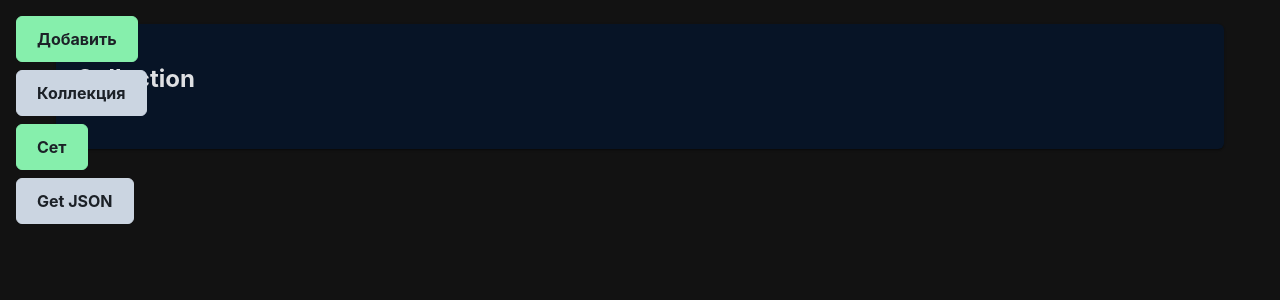
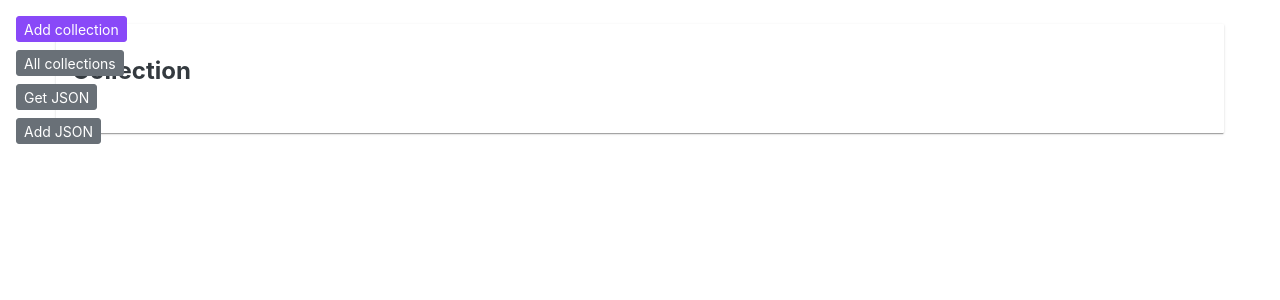
Before and after one commit to zhuroff/phrase-trainee, a React (Create React App) app: page / in a window 1280 px wide. Shown: the top 300 px of the page. Built offline with nearby package versions, Linux system fonts and the light colour scheme.

Commit message:
JSON parsing added

```diff
--- a/src/App.tsx
+++ b/src/App.tsx
@@ -27,9 +27,7 @@ export const App = () => {
         {layoutParams.collectionSection.isActive &&
           <SetCollection />
         }
-        {layoutParams.currentCollection.current &&
-          <SingleCollection />
-        }
+        <SingleCollection />
       </LangPairsProvider>
     </div>
   );
--- a/src/components/NavBar.tsx
+++ b/src/components/NavBar.tsx
@@ -1,28 +1,61 @@
-import { useState } from 'react';
-import { LayoutSwitcherBoolean, LayoutSwitcherCollection, useLayoutSwitcher } from '../hooks/useLayoutSwitcher'
+import { useEffect, useState } from 'react';
+import { LayoutSwitcherBoolean, useLayoutSwitcher } from '../hooks/useLayoutSwitcher'
 import { Button } from 'primereact/button';
 import { Dialog } from 'primereact/dialog';
 import { InputTextarea } from 'primereact/inputtextarea';
+import { useLangPairs } from '../hooks/useLangPairs';
 
 export const NavBar = () => {
   const { layoutParams, setLayoutParams } = useLayoutSwitcher()
-  const [isDialogVisible, setIsDialogVisible] = useState(false)
+  const { langPairs, setLangPair } = useLangPairs()
+  const [dialogConfig, setIsDialogConfig] = useState({ isActive: false, isSave: false })
   const [jsonCollection, setJsonCollection] = useState('')
-  const updateLayoutParams = (key: string, value: LayoutSwitcherBoolean | LayoutSwitcherCollection) => {
+  const updateLayoutParams = (key: string, value: LayoutSwitcherBoolean) => {
     setLayoutParams({
       ...layoutParams,
-      [key]: 'isActive' in value
-        ? { ...value, isActive: !value.isActive }
-        : { ...value, current: null }
+      [key]: { ...value, isActive: !value.isActive }
     })
   }
   const getAndPrintJSON = () => {
     const collection = localStorage.getItem('collection')
     if (collection) {
       setJsonCollection(collection)
-      setIsDialogVisible(true)
+      setIsDialogConfig({
+        isActive: true,
+        isSave: false
+      })
     }
   }
+
+  const insertJSON = () => {
+    setJsonCollection('')
+    setIsDialogConfig({
+      isActive: true,
+      isSave: true
+    })
+  }
+
+  const addDataToCollection = () => {
+    const collection = localStorage.getItem('collection')
+    try {
+      const newCollection = JSON.parse(jsonCollection)
+      const oldCollection = collection ? JSON.parse(collection) : {}
+      const resultCollection = Object.assign(oldCollection, newCollection)
+      setLangPair(resultCollection)
+      setIsDialogConfig({
+        isActive: false,
+        isSave: false
+      })
+    } catch (error) {
+      console.error(error)
+    }
+  }
+
+  useEffect(() => {
+    if (langPairs) {
+      localStorage.setItem('collection', JSON.stringify(langPairs))
+    }
+  }, [langPairs])
 
   return (
     <>
@@ -33,30 +66,48 @@ export const NavBar = () => {
               <Button
                 label={value.label}
                 onClick={() => updateLayoutParams(key, value)}
-                className={
-                  'isActive' in value
-                    ? value.isActive ? 'p-button-secondary' : 'p-button-success'
-                    : value.current ? 'p-button-secondary' : 'p-button-success'
-                }
+                className={`p-button-sm ${value.isActive ? 'p-button-secondary' : 'p-button-help'}`}
               />
             </li>
           ))}
-          <li>
+          <li style={{ marginBottom: '0.5rem' }}>
             <Button
               label="Get JSON"
               onClick={() => getAndPrintJSON()}
-              className="p-button-secondary"
+              className="p-button-sm p-button-secondary"
+            />
+          </li>
+          <li>
+            <Button
+              label="Add JSON"
+              onClick={() => insertJSON()}
+              className="p-button-sm p-button-secondary"
             />
           </li>
         </ul>
       </nav>
       <Dialog
         header="JSON collection"
-        visible={isDialogVisible}
+        visible={dialogConfig.isActive}
         style={{ width: '50vw' }}
-        onHide={() => setIsDialogVisible(false)}
+        onHide={() => setIsDialogConfig({
+          isActive: false,
+          isSave: false
+        })}
       >
-        <InputTextarea value={jsonCollection} autoResize />
+        <InputTextarea
+          value={jsonCollection}
+          onInput={(e) => dialogConfig.isSave ? setJsonCollection(e.currentTarget.value) : false}
+          autoResize
+        />
+        {dialogConfig.isSave &&
+          <Button
+            label="Save collection"
+            disabled={!jsonCollection?.length}
+            onClick={addDataToCollection}
+            className="p-button-sm p-button-help"
+          />
+        }
       </Dialog>
     </>
   )
--- a/src/components/SetCollection.tsx
+++ b/src/components/SetCollection.tsx
@@ -4,7 +4,7 @@ import { useLayoutSwitcher } from '../hooks/useLayoutSwitcher';
 
 export const SetCollection = () => {
   const { langPairs } = useLangPairs()
-  const { layoutParams, setLayoutParams } = useLayoutSwitcher()
+  const { setCurrentCollection } = useLayoutSwitcher()
 
   return (
     <Card>
@@ -16,13 +16,7 @@ export const SetCollection = () => {
               <li
                 key={`${index}_${key}`}
                 style={{ cursor: 'pointer' }}
-                onClick={() => setLayoutParams({
-                  ...layoutParams,
-                  currentCollection: {
-                    ...layoutParams.currentCollection,
-                    current: key
-                  }
-                })}
+                onClick={() => setCurrentCollection(key)}
               >{key}</li>
             ))
           }
--- a/src/components/SingleCollection.tsx
+++ b/src/components/SingleCollection.tsx
@@ -8,25 +8,27 @@ import { Button } from 'primereact/button';
 import { InputText } from 'primereact/inputtext';
 
 export const SingleCollection = () => {
-  const { layoutParams } = useLayoutSwitcher()
+  const { currentCollection, setCurrentCollection } = useLayoutSwitcher()
   const { langPairs, setLangPair } = useLangPairs()
   const [editableField, setEditableField] = useState<(Pick<LangPair, 'id'> & { key: keyof LangPair }) | null>(null)
   const [newFieldValue, setNewFieldValue] = useState('')
 
   useEffect(() => {
-    localStorage.setItem('collection', JSON.stringify(langPairs))
+    if (langPairs) {
+      localStorage.setItem('collection', JSON.stringify(langPairs))
+    }
   }, [langPairs])
 
-  if (!langPairs || !layoutParams.currentCollection.current) {
+  if (!langPairs || !currentCollection) {
     return <></>
   }
 
   const showHideWholeColumn = (key: keyof LangPair, value: boolean) => {
-    if (layoutParams.currentCollection.current) {
+    if (currentCollection) {
       setLangPair({
         ...langPairs,
-        [layoutParams.currentCollection.current]:
-          langPairs[layoutParams.currentCollection.current].map((el) => ({
+        [currentCollection]:
+          langPairs[currentCollection].map((el) => ({
             ...el,
             [key]: value
           }))
@@ -35,11 +37,11 @@ export const SingleCollection = () => {
   }
 
   const changeRowProperty = (key: keyof LangPair, value: boolean | string, index: number) => {
-    if (layoutParams.currentCollection.current) {
+    if (currentCollection) {
       setLangPair({
         ...langPairs,
-        [layoutParams.currentCollection.current]:
-          langPairs[layoutParams.currentCollection.current].map((el, i) => (
+        [currentCollection]:
+          langPairs[currentCollection].map((el, i) => (
             index === i
               ? { ...el, [key]: value }
               : el
@@ -50,8 +52,8 @@ export const SingleCollection = () => {
 
   const langColumnHeader = (prop: keyof LangPair) => {
     if (
-      layoutParams.currentCollection.current
-      && langPairs[layoutParams.currentCollection.current].some((el) => !el[prop])
+      currentCollection
+      && langPairs[currentCollection].some((el) => !el[prop])
     ) {
       return (
         <Button
@@ -97,7 +99,7 @@ export const SingleCollection = () => {
     return (
       <Button
         icon={`pi pi-eye${row[prop] ? '-slash' : ''}`}
-        className={`p-button-sm p-button-rounded ${row[prop] ? 'p-button-text p-button-raised' : ''}`}
+        className={`p-button-sm p-button-rounded p-button-help ${row[prop] ? 'p-button-text' : ''}`}
         onClick={() => changeRowProperty(prop, row[prop] ? false : true, rowIndex)}
       />
     )
@@ -108,12 +110,12 @@ export const SingleCollection = () => {
       <div style={{ display: 'flex' }}>
         <Button
           icon="pi pi-check"
-          className={`p-button-sm p-button-rounded ${!row.isLearned ? 'p-button-text p-button-raised' : ''}`}
+          className={`p-button-sm p-button-rounded p-button-help ${!row.isLearned ? 'p-button-text' : ''}`}
           onClick={() => changeRowProperty('isLearned', row.isLearned ? false : true, rowIndex)}
         />
         <Button
           icon="pi pi-replay"
-          className={`p-button-sm p-button-rounded ${!row.toRepeat ? 'p-button-text p-button-raised' : ''}`}
+          className={`p-button-sm p-button-rounded p-button-help ${!row.toRepeat ? 'p-button-text' : ''}`}
           onClick={() => changeRowProperty('toRepeat', row.toRepeat ? false : true, rowIndex)}
         />
       </div>
@@ -155,10 +157,10 @@ export const SingleCollection = () => {
   return (
     <Card>
       <h2 style={{ margin: '0 0 1rem' }}>
-        {layoutParams.currentCollection.current}
+        {currentCollection}
       </h2>
       <DataTable
-        value={langPairs[layoutParams.currentCollection.current]}
+        value={langPairs[currentCollection]}
         responsiveLayout="scroll"
         rowClassName={rowClassName}
       >
--- a/src/hooks/useLayoutSwitcher.tsx
+++ b/src/hooks/useLayoutSwitcher.tsx
@@ -3,15 +3,11 @@ import { createContext, ReactNode, useContext, useState } from 'react'
 const initialState: LayoutSwitcher = {
   createSection: {
     isActive: false,
-    label: 'Добавить'
+    label: 'Add collection'
   },
   collectionSection: {
     isActive: true,
-    label: 'Коллекция'
-  },
-  currentCollection: {
-    current: null,
-    label: 'Сет'
+    label: 'All collections'
   }
 }
 
@@ -20,20 +16,16 @@ export type LayoutSwitcherBoolean = {
   label: string
 }
 
-export type LayoutSwitcherCollection = {
-  current: null | string
-  label: string
-}
-
 export type LayoutSwitcher = {
   createSection: LayoutSwitcherBoolean
   collectionSection: LayoutSwitcherBoolean
-  currentCollection: LayoutSwitcherCollection
 }
 
 interface LayoutSwitcherCtx {
   layoutParams: LayoutSwitcher
   setLayoutParams: (payload: LayoutSwitcher) => void
+  currentCollection: string | null,
+  setCurrentCollection: (payload: string | null) => void
 }
 
 interface LayoutSwitcherProps {
@@ -43,15 +35,23 @@ interface LayoutSwitcherProps {
 
 const LayoutSwitcherContext = createContext<LayoutSwitcherCtx>({
   layoutParams: { ...initialState },
-  setLayoutParams: (payload: LayoutSwitcher) => { }
+  setLayoutParams: (payload: LayoutSwitcher) => { },
+  currentCollection: '',
+  setCurrentCollection: (payload: string | null) => {}
 })
 
 export const useLayoutSwitcher = () => useContext(LayoutSwitcherContext)
 export const LayoutSwitcherProvider = ({ value, children }: LayoutSwitcherProps) => {
   const [layoutParams, setLayoutParams] = useState<LayoutSwitcher>({ ...initialState })
+  const [currentCollection, setCurrentCollection] = useState<string | null>(null)
 
   return (
-    <LayoutSwitcherContext.Provider value={{ layoutParams, setLayoutParams }}>
+    <LayoutSwitcherContext.Provider value={{
+      layoutParams,
+      setLayoutParams,
+      currentCollection,
+      setCurrentCollection
+    }}>
       {children}
     </LayoutSwitcherContext.Provider>
   )
--- a/src/index.tsx
+++ b/src/index.tsx
@@ -2,7 +2,7 @@ import React from 'react';
 import ReactDOM from 'react-dom/client';
 import { App } from './App';
 import { LayoutSwitcherProvider } from './hooks/useLayoutSwitcher';
-import 'primereact/resources/themes/lara-dark-blue/theme.css';
+import 'primereact/resources/themes/nano/theme.css';
 import 'primereact/resources/primereact.min.css';
 import 'primeicons/primeicons.css';
 
--- a/src/style.css
+++ b/src/style.css
@@ -1,28 +1,45 @@
-.p-datatable-tbody>.hidden-a .lang-a,
-.p-datatable-tbody>.hidden-b .lang-b {
+.App .p-datatable-tbody>.hidden-a .lang-a,
+.App .p-datatable-tbody>.hidden-b .lang-b {
   visibility: hidden;
 }
 
-.p-datatable-tbody .phrase .p-button-icon-only {
+.App .p-datatable-tbody .phrase .p-button-icon-only {
   opacity: 0;
 }
 
-.p-datatable-tbody .phrase .p-inputtext+.p-button-icon-only {
+.App .p-datatable-tbody .phrase .p-inputtext+.p-button-icon-only {
   opacity: 1;
 }
 
-.p-datatable-tbody .phrase>div:hover .p-button-icon-only {
+.App .p-datatable-tbody .phrase>div:hover .p-button-icon-only {
   opacity: 1;
 }
 
-.p-datatable-tbody>.learned .phrase {
+.App .p-datatable-tbody>.learned .phrase {
   color: var(--green-600);
 }
 
-.p-datatable-tbody>.repeat:not(.learned) .phrase {
+.App .p-datatable-tbody>.repeat:not(.learned) .phrase {
   color: var(--red-500);
 }
 
 .p-dialog .p-inputtextarea {
   width: 100%;
 }
+
+.App .p-datatable-tbody .phrase.lang-a,
+.App .p-datatable-tbody .phrase.lang-b {
+  border-right: 1px solid var(--surface-c);
+}
+
+.App .p-datatable .p-datatable-thead>tr>th:first-child,
+.App .p-datatable .p-datatable-tbody>tr>td:first-child {
+  padding-right: 0
+}
+
+.App .p-inputtextarea,
+.App .p-inputtext,
+.p-dialog,
+.p-button:not(.p-button-rounded) {
+  border-radius: 3px !important;
+}
```
